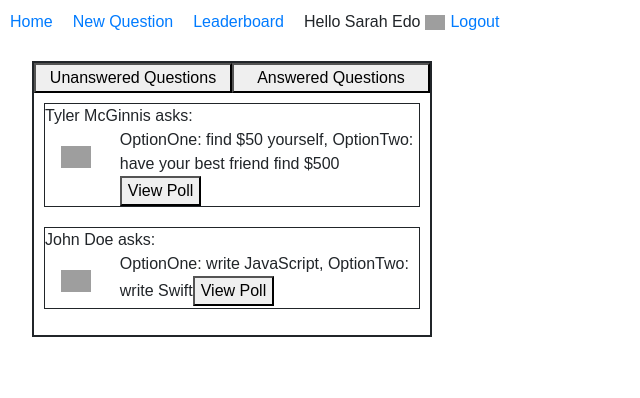
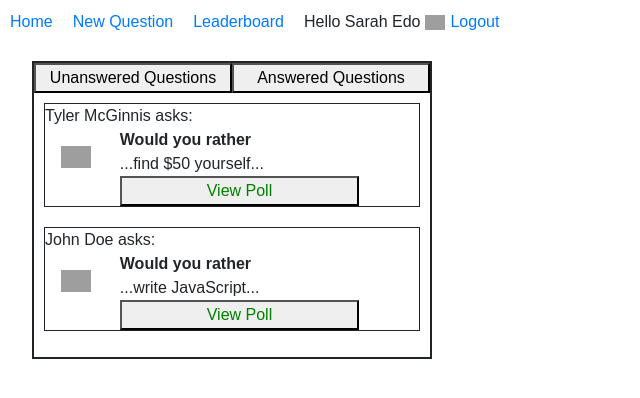
Before and after one commit to yuyi1000/reactnd-would-you-rather-app, a React (Create React App) app: page /login in a window 1280 px wide. Both pictures are taken after a click on the input "Sign in". Shown: the top 398 px of the page, without its empty margins (0-640 px from the left). Built offline with nearby package versions, Linux system fonts and the light colour scheme; grey boxes are pictures that could not be loaded.

Commit message:
add style for view poll button in question preview component

```diff
--- a/src/components/QuestionPreview.js
+++ b/src/components/QuestionPreview.js
@@ -28,8 +28,8 @@ class QuestionPreview extends Component {
             <img src={avatarURL} />
           </div>
           <div className='question-preview-options'>
-            OptionOne: {question.optionOne.text},
-            OptionTwo: {question.optionTwo.text}
+            <b>Would you rather</b><br/>
+            ...{question.optionOne.text.substring(0, 20)}... <br/>
             <button onClick={(e) => this.showQuestionDetail(e, question.id, isAnswered)}>
               View Poll
             </button>
--- a/src/index.css
+++ b/src/index.css
@@ -81,3 +81,8 @@ li {
   width: 80%;
   display: inline-block;
 }
+
+.question-preview-options button {
+  width: 80%;
+  color: green;
+}
```
